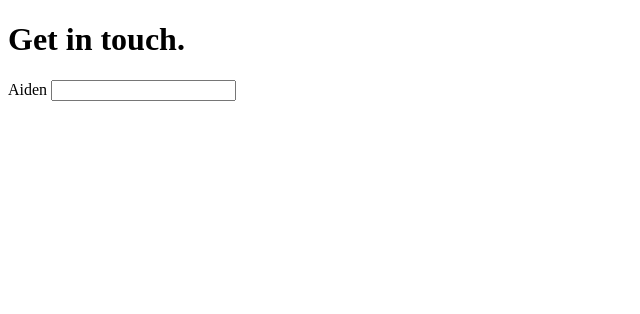
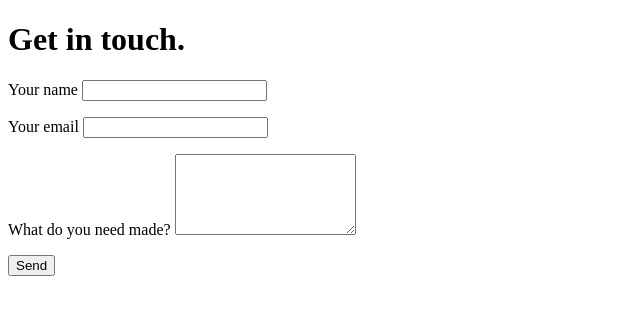
Before and after one commit to ahammond10/desn368-portfolio, a plain HTML site: page workshops/form/index.html in a window 1280 px wide. Shown: the whole page, without its empty margins (0-640 px from the left). Drawn offline with Linux system fonts and the light colour scheme; files that its build step writes are made by us from their sources.

Commit message:
email form

```diff
--- a/workshops/form/index.html
+++ b/workshops/form/index.html
@@ -11,8 +11,23 @@
         <h1>
             Get in touch.
         </h1>
-        <label for="name">Aiden</label>
-        <input type="text" id="name" name="name" required>
+        <form>
+            <p>
+                <label for="name">Your name</label>
+                <input type="text" id="name" name="name" required>
+            </p>
+            <p>
+                <label for="email">Your email</label>
+                <input type="email" id="email" name="email" required>
+            </p>
+            <p>
+                <label for="message">What do you need made?</label>
+                <textarea id="message" name="message" rows="5" required></textarea>
+            </p>
+            <p>
+                <button type="submit">Send</button>
+            </p>
+        </form>
     </main>
 
 </body>
```
